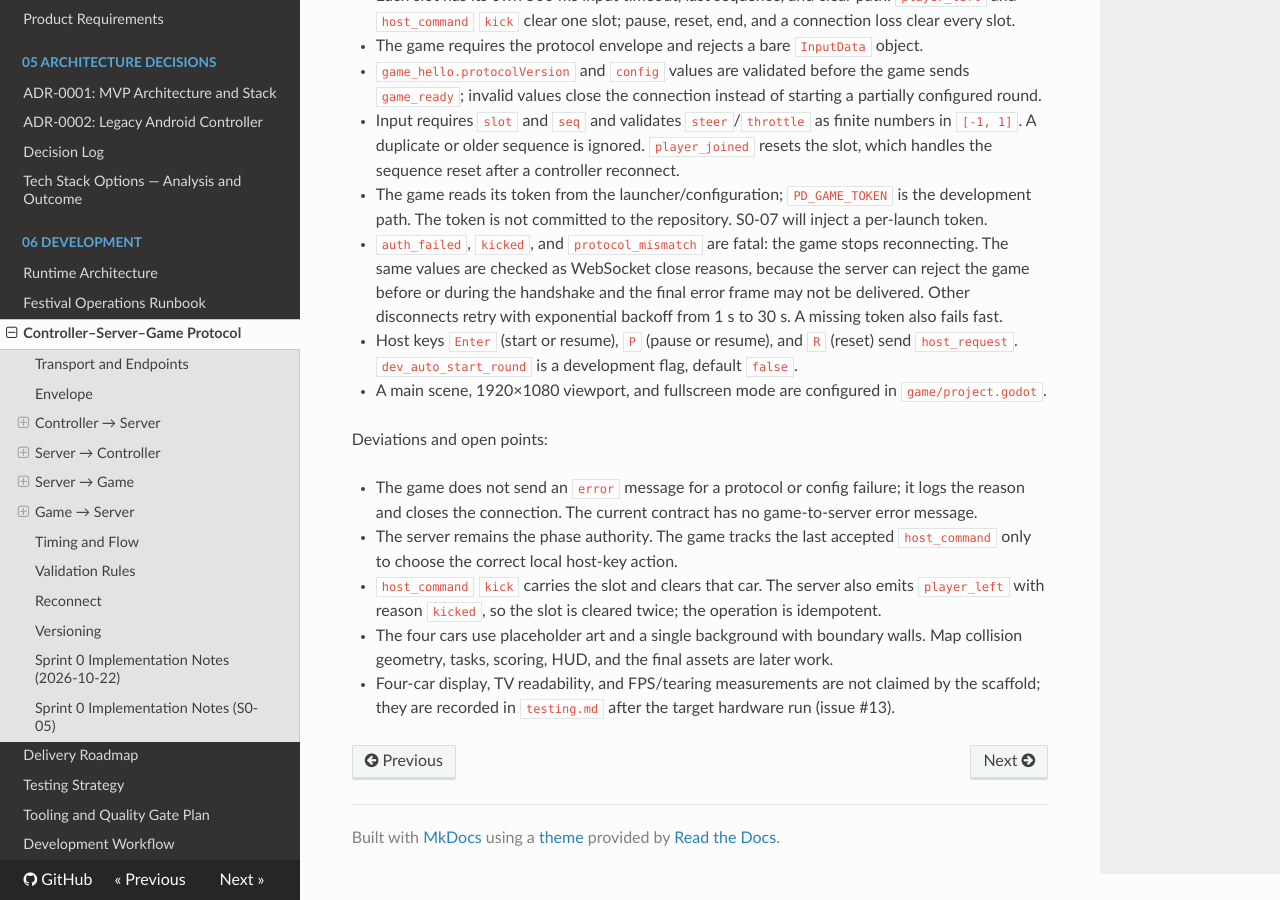
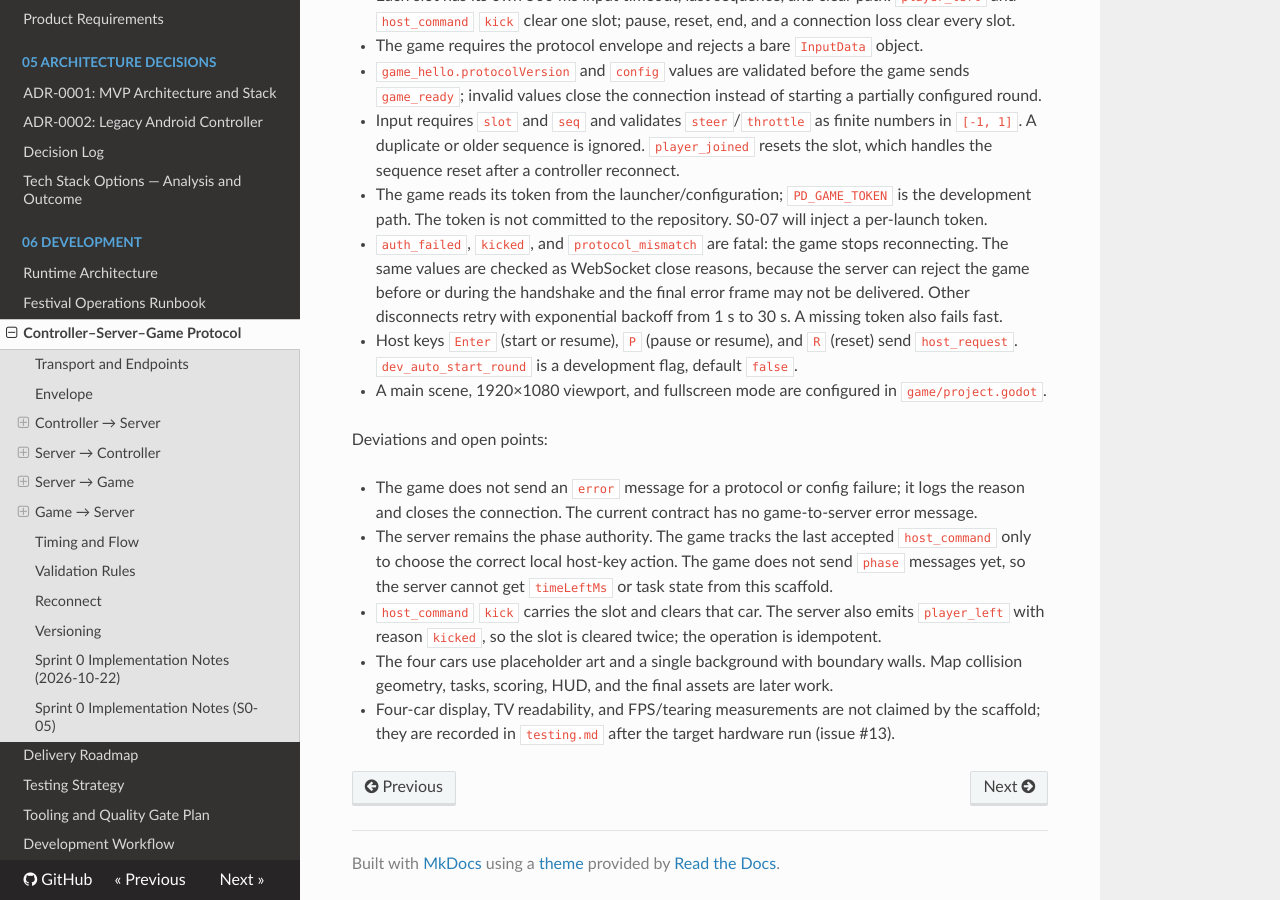
Before and after one commit to PSZLBit/ProszkowskaDrift, an MkDocs documentation site: the page built from documentation/06-development/protocol.md, in a window 1280 px wide and 900 px high, scrolled down 8797 px. Built offline with MkDocs 1.6.1, drawn with Linux system fonts in a browser that asks for light colours; nearby versions of some CDN libraries.

Commit message:
docs: note the game does not send phase messages yet

```diff
--- a/documentation/06-development/protocol.md
+++ b/documentation/06-development/protocol.md
@@ -457,7 +457,9 @@ Deviations and open points:
   logs the reason and closes the connection. The current contract has no
   game-to-server error message.
 - The server remains the phase authority. The game tracks the last accepted
-  `host_command` only to choose the correct local host-key action.
+  `host_command` only to choose the correct local host-key action. The game does
+  not send `phase` messages yet, so the server cannot get `timeLeftMs` or task
+  state from this scaffold.
 - `host_command` `kick` carries the slot and clears that car. The server also
   emits `player_left` with reason `kicked`, so the slot is cleared twice; the
   operation is idempotent.
```
